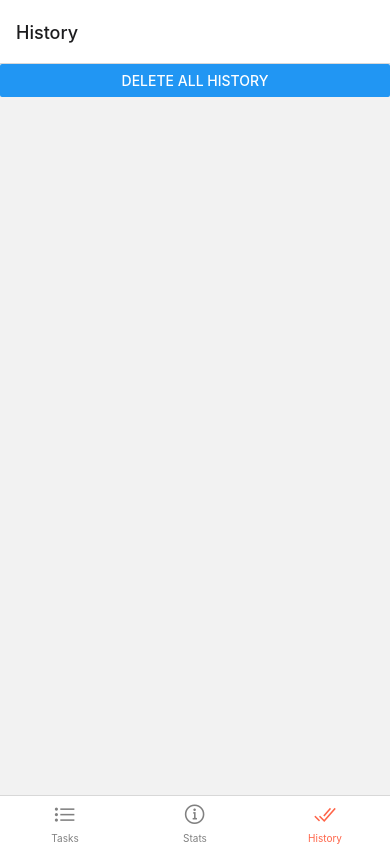
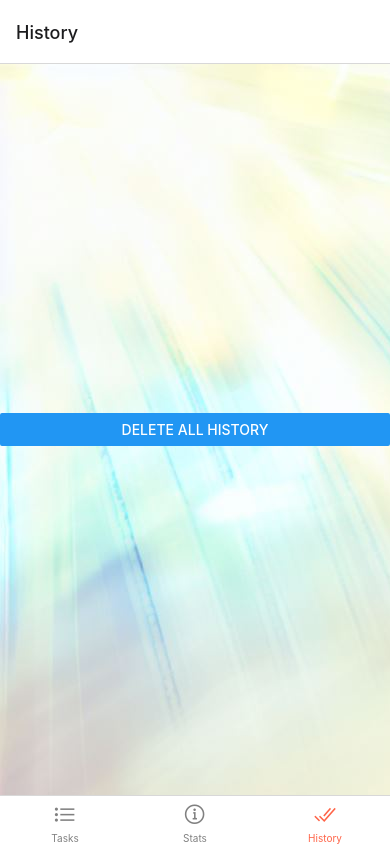
Before and after one commit to anilbey/leveluptodo, a React Native app: screen /History in a window 390 px wide. Built offline with nearby package versions, Linux system fonts and the light colour scheme.

Commit message:
add BackgroundComponent

```diff
--- a/screens/History.tsx
+++ b/screens/History.tsx
@@ -1,6 +1,7 @@
 import React from 'react';
 import { StyleSheet, Text, View, Button, FlatList } from 'react-native';
 import { AppContext } from '../src/store/appContext';
+import BackgroundComponent from '../src/components/BackgroundComponent';
 
 export default function History() {
     const { tasksList, removeTask, setList } = React.useContext(AppContext);
@@ -12,6 +13,7 @@ export default function History() {
     // Render the FlatList ...
 
     return (
+        <BackgroundComponent>
             <View>
                 <FlatList
                     data={tasksList}
@@ -24,6 +26,7 @@ export default function History() {
                 />
                 <Button title="Delete All History" onPress={() => setList([])} />
             </View>
+        </BackgroundComponent>
     );
 }
 
--- a/screens/Stats.tsx
+++ b/screens/Stats.tsx
@@ -1,16 +1,19 @@
 import React from 'react';
 import { StyleSheet, View, Text } from 'react-native';
 import { AppContext } from '../src/store/appContext';
+import BackgroundComponent from '../src/components/BackgroundComponent';
 
 export default function Stats() {
     const { tasksList } = React.useContext(AppContext);
     const completedTasksCount = tasksList.length;
 
     return (
-        <View style={styles.container}>
-            <Text style={styles.header}>Stats</Text>
-            <Text style={styles.info}>Total tasks ever completed: {completedTasksCount}</Text>
-        </View>
+        <BackgroundComponent>
+            <View style={styles.container}>
+                <Text style={styles.header}>Stats</Text>
+                <Text style={styles.info}>Total tasks ever completed: {completedTasksCount}</Text>
+            </View>
+        </BackgroundComponent>
     );
 }
 
--- a/screens/Tasks.tsx
+++ b/screens/Tasks.tsx
@@ -4,6 +4,7 @@ import AsyncStorage from '@react-native-async-storage/async-storage';
 import Checkbox from 'expo-checkbox';
 import { AppContext } from '../src/store/appContext';
 import { getData } from '../src/utils/getData';
+import BackgroundComponent from '../src/components/BackgroundComponent';
 
 
 export default function Tasks() {
@@ -56,6 +57,7 @@ export default function Tasks() {
 
     return (
         <>
+            <BackgroundComponent>
                 <View style={styles.inputContainer}>
                     <TextInput
                         style={styles.input}
@@ -76,6 +78,7 @@ export default function Tasks() {
                         </View>
                     )}
                 />
+            </BackgroundComponent>
         </>
     );
 }
--- /dev/null
+++ b/src/components/BackgroundComponent.tsx
@@ -0,0 +1,24 @@
+import React from 'react';
+import { ImageBackground, StyleSheet } from 'react-native';
+
+type BackgroundComponentProps = {
+    children: React.ReactNode;
+};
+
+const BackgroundComponent: React.FC<BackgroundComponentProps> = ({ children }) => {
+    return (
+        <ImageBackground source={require('../../assets/bgimage.jpeg')} style={styles.background}>
+            {children}
+        </ImageBackground>
+    );
+};
+
+const styles = StyleSheet.create({
+    background: {
+        flex: 1,
+        resizeMode: "cover",
+        justifyContent: "center"
+    }
+});
+
+export default BackgroundComponent;
```
Also changed, not shown: assets/bgimage.jpeg (added). Lines whose indentation alone changed are shown as unchanged.
